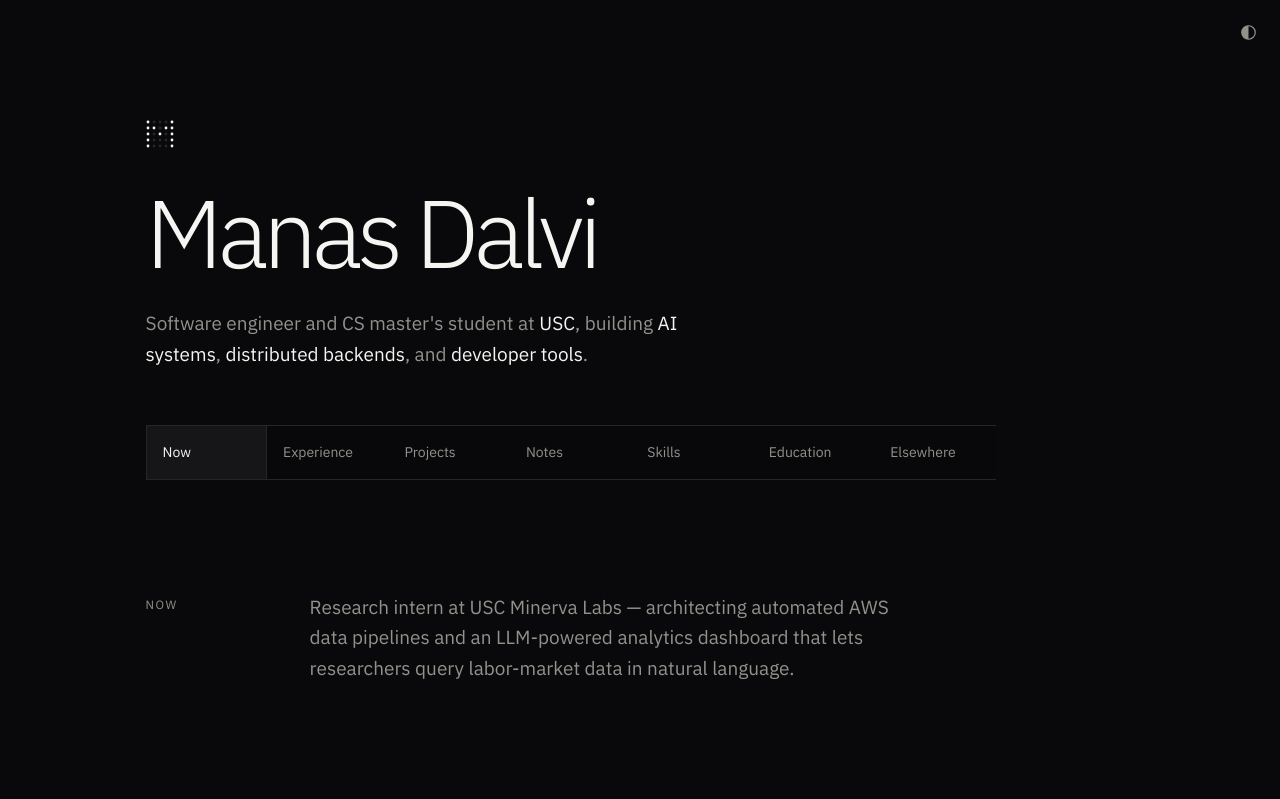
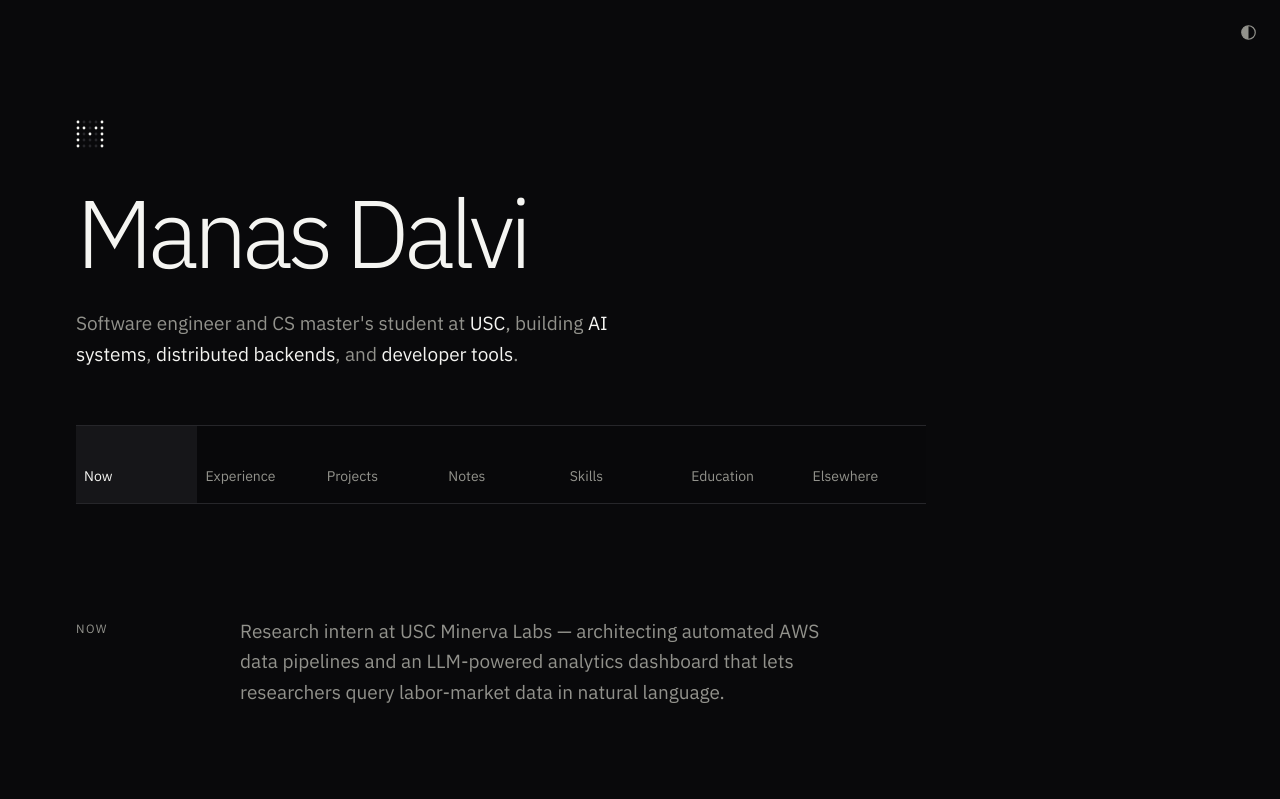
Before and after one commit to Manas-33/revised-portfolio, a Next.js app: page / in a window 1280 px wide. Shown: the top 799 px of the page. Built offline with nearby package versions, Linux system fonts and the light colour scheme.

Commit message:
Update styling for layout consistency

```diff
--- a/app/notes/[slug]/page.tsx
+++ b/app/notes/[slug]/page.tsx
@@ -39,7 +39,7 @@ export default async function NotePage({
   const project = note.project ? getProject(note.project) : undefined;
 
   return (
-    <div className="w-full max-w-[962px] pt-4 md:pt-6 ml-[clamp(0px,7vw,128px)]">
+    <div className="w-full max-w-[962px] pt-4 md:pt-6 ml-[max(0px,calc(50vw_-_620px))]">
       <RevealObserver />
       <div className="min-h-dvh px-6 pb-16 md:px-14">
         <PageHeader backHref="/notes" backLabel="All notes" />
--- a/app/notes/page.tsx
+++ b/app/notes/page.tsx
@@ -19,7 +19,7 @@ export default function NotesPage() {
   const notes = getAllNotes();
 
   return (
-    <div className="w-full max-w-[962px] pt-4 md:pt-6 ml-[clamp(0px,7vw,128px)]">
+    <div className="w-full max-w-[962px] pt-4 md:pt-6 ml-[max(0px,calc(50vw_-_620px))]">
       <RevealObserver />
       <div className="min-h-dvh px-6 pb-16 md:px-14">
         <PageHeader backHref="/" backLabel="Home" />
--- a/app/page.tsx
+++ b/app/page.tsx
@@ -36,7 +36,7 @@ export default function Home() {
   return (
     <div
       id="top"
-      className="w-full max-w-[962px] px-6 pt-4 md:px-14 md:pt-6 ml-[clamp(0px,7vw,128px)]"
+      className="w-full max-w-[962px] px-6 pt-4 md:px-14 md:pt-6 ml-[max(0px,calc(50vw_-_620px))]"
     >
       <div className="fixed right-4 top-4 z-20">
         <ThemeToggle />
@@ -106,7 +106,9 @@ export default function Home() {
       </main>
 
       <footer className="mt-24 flex items-center justify-between border-t border-rule py-8 text-[13px] text-faint">
-        <span>© {new Date().getFullYear()} {site.name}</span>
+        <span>
+          © {new Date().getFullYear()} {site.name}
+        </span>
         <a href="#top" className="transition-colors hover:text-muted">
           Back to top ↑
         </a>
--- a/app/projects/[slug]/page.tsx
+++ b/app/projects/[slug]/page.tsx
@@ -38,7 +38,7 @@ export default async function ProjectPage({
   const relatedNotes = getNotesForProject(slug);
 
   return (
-    <div className="w-full max-w-[962px] pt-4 md:pt-6 ml-[clamp(0px,7vw,128px)]">
+    <div className="w-full max-w-[962px] pt-4 md:pt-6 ml-[max(0px,calc(50vw_-_620px))]">
       <RevealObserver />
       <div className="min-h-dvh px-6 pb-16 md:px-14">
         <PageHeader backHref="/#projects" backLabel="All projects" />
--- a/app/projects/page.tsx
+++ b/app/projects/page.tsx
@@ -21,7 +21,7 @@ export default function ProjectsPage() {
   const projects = getAllProjects();
 
   return (
-    <div className="w-full max-w-[962px] pt-4 md:pt-6 ml-[clamp(0px,7vw,128px)]">
+    <div className="w-full max-w-[962px] pt-4 md:pt-6 ml-[max(0px,calc(50vw_-_620px))]">
       <RevealObserver />
       <div className="min-h-dvh px-6 pb-16 md:px-14">
         <PageHeader backHref="/" backLabel="Home" />
--- a/components/section-nav.tsx
+++ b/components/section-nav.tsx
@@ -29,19 +29,25 @@ export function SectionNav({ items }: { items: NavItem[] }) {
       aria-label="On this page"
       className="sticky top-0 z-10 flex overflow-x-auto border-y border-rule bg-page/90 backdrop-blur md:grid md:grid-flow-col md:auto-cols-fr md:overflow-visible"
     >
-      {items.map((item) => {
+      {items.map((item, i) => {
         const isActive = active === item.id;
         return (
           <a
             key={item.id}
             href={`#${item.id}`}
             aria-current={isActive ? "true" : undefined}
-            className={`flex-none whitespace-nowrap px-4 py-4 text-[14px] transition-colors ${
+            className={`flex flex-none flex-col gap-3 whitespace-nowrap px-2 py-4 text-[14px] transition-colors ${
               isActive
-                ? "border-x border-rule bg-fill text-ink"
-                : "text-muted hover:text-ink"
+                ? "bg-fill text-ink"
+                : "text-muted hover:bg-fill hover:text-ink"
             }`}
           >
+            <span
+              aria-hidden
+              className="invisible font-mono text-[12px] leading-none text-faint"
+            >
+              {String(i + 1).padStart(2, "0")}
+            </span>
             {item.label}
           </a>
         );
```
Also changed, not shown: 1 other file (tests, documents, lock files or other folders).
